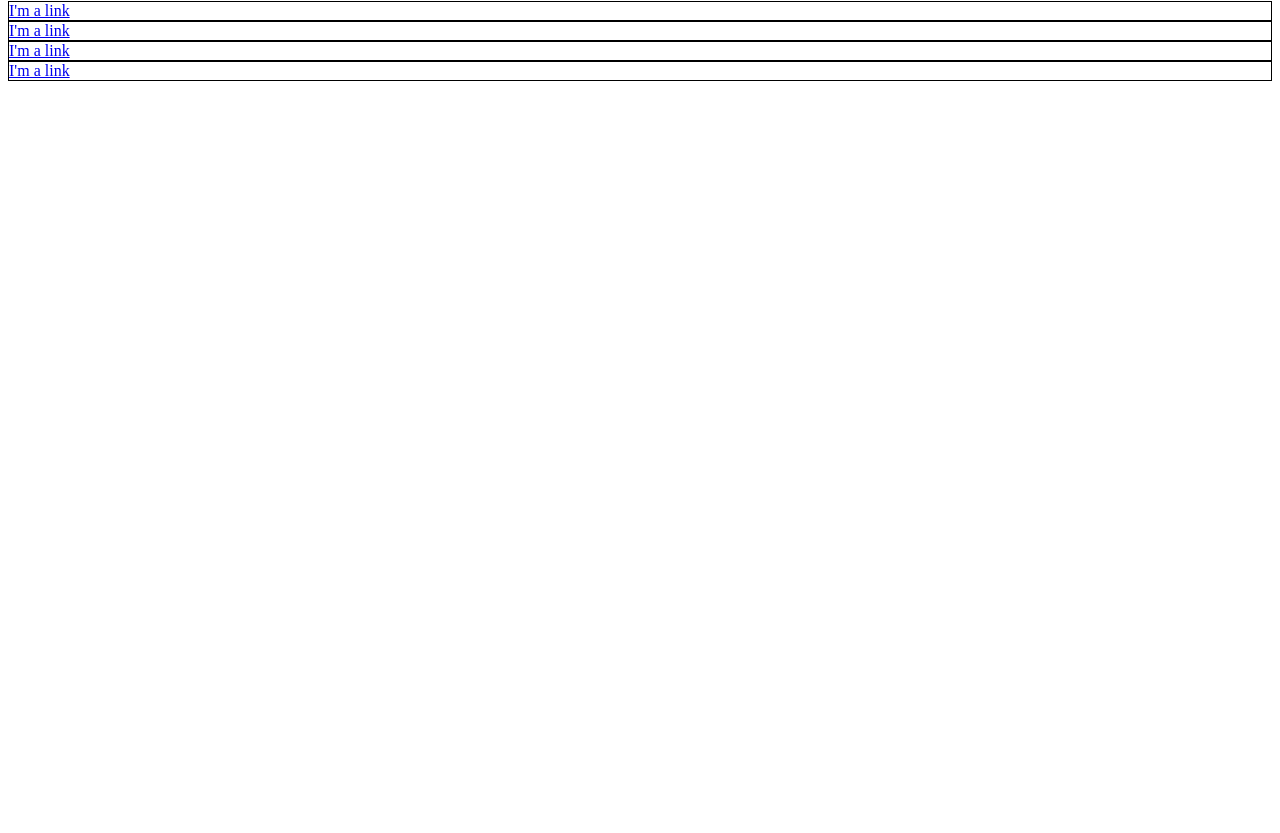
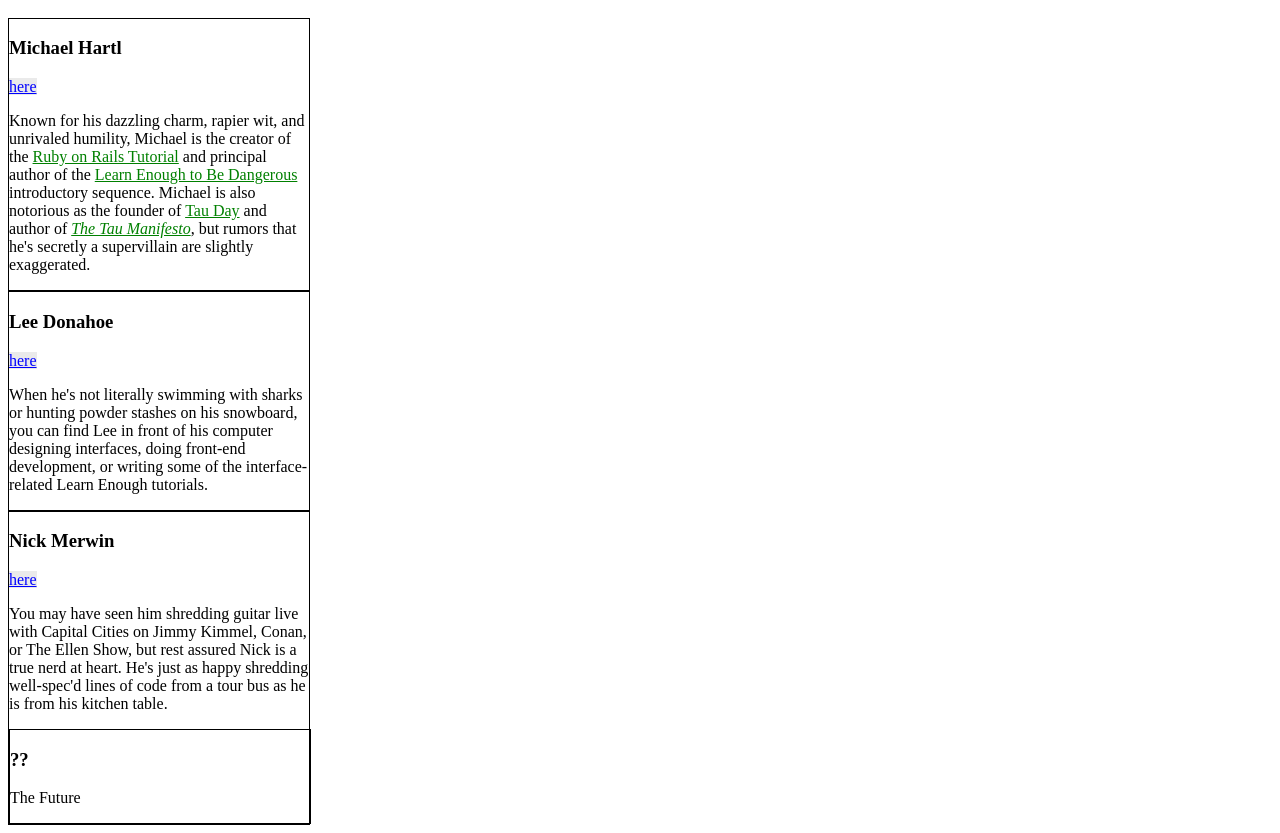
Before and after one commit to deepesh-ludhyani/deepesh-ludhyani.github.io, a plain HTML site: page index.html in a window 1280 px wide. Shown: the part 200-1033 px from the top of the page. Before the commit the page ends 800 px from the top, so only its background shows below. Drawn offline with Linux system fonts and the light colour scheme.

Commit message:
modified file

```diff
--- a/index.html
+++ b/index.html
@@ -1,39 +1,110 @@
 <!DOCTYPE html>
 <html>
+
 <head>
 <title>Test Page: Don't Panic</title>
+
+<style>
+
+.bio-box
+{
+	border: 1px solid black;
+	width: 300px;
+}
+h2
+{
+	font-size: 30px
+}
+
+a /* global styles */
+{
+	color: #ff0000;
+}
+
+.bio-copy a
+ {
+ 	color: green;
+ }
+
+ .social-link {
+  color: blue;
+  background: rgba(150, 150, 150, 0.2)
+}
+
+</style>
+
 <meta charset="utf-8">
 </head>
+
 <body>
 
 <h1>I'm an h1</h1>
 
 <ul>
 <li>
-<a href="http://example.com" target="_blank" style="color: red;">Link</a>
+<a href="http://example.com" target="_blank" >Link</a>
 </li>
 
 <li>
-<a href="http://example.com" style="color: red;">Link</a>
+<a href="http://example.com" target="_blank" >Link</a>
 </li>
 
 <li>
-<a href="http://example.com" style="color: red;">Link</a>
+<a href="http://example.com" target="_blank">Link</a>
 </li>
 </ul>
 
 <h2>I'm an h2</h2>
-<div style="border: 1px solid black;">
-<a href="http://example.com" syle="color: green;">I'm a link</a>
+<div class="bio-box">
+<h3>Michael Hartl</h3>
+<a href="http://twitter.com/mhartl" target="_blank" class="social-link">here</a>
+ <div class="bio-copy">
+<p>
+ Known for his dazzling charm, rapier wit, and unrivaled humility,
+        Michael is the creator of the
+        <a href="http://railstutorial.org/">Ruby on Rails
+        Tutorial</a> and principal author of the
+        <a href="https://learnenough.com/">
+        Learn Enough to Be Dangerous</a> introductory sequence. Michael
+        is also notorious as the founder of
+        <a href="http://tauday.com/">Tau Day</a> and author of
+        <a href="http://tauday.com/tau-manifesto"><em>The Tau
+        Manifesto</em></a>, but rumors that he's secretly a supervillain
+        are slightly exaggerated.
+      </p>
 </div>
-<div style="border: 1px solid black;">
-<a href="http://example.com" syle="color: green;">I'm a link</a>
 </div>
-<div style="border: 1px solid black;">
-<a href="http://example.com" syle="color: green;">I'm a link</a>
-</div>
-<div style="border: 1px solid black;">
-<a href="http://example.com" syle="color: green;">I'm a link</a>
-</div>
+   <div class="bio-box">
+      <h3>Lee Donahoe</h3>
+      <a href="https://twitter.com/leedonahoe" target="_blank" class="social-link">here</a>
+      <div class="bio-copy">
+      <p>
+        When he's not literally swimming with sharks or hunting powder stashes on
+        his snowboard, you can find Lee in front of his computer designing
+        interfaces, doing front-end development, or writing some of the
+        interface-related Learn Enough tutorials.
+      </p>
+    </div>
+    </div>
+
+ <div class="bio-box">
+      <h3>Nick Merwin</h3>
+      <a href="https://twitter.com/nickmerwin" target="_blank"
+      class="social-link">here</a>
+       <div class="bio-copy">
+      <p>
+        You may have seen him shredding guitar live with Capital Cities on Jimmy
+        Kimmel, Conan, or The Ellen Show, but rest assured Nick is a true nerd at
+        heart. He's just as happy shredding well-spec'd lines of code from a tour
+        bus as he is from his kitchen table.
+      </p>
+    </div>
+
+<div class="bio-box">
+      <h3>??</h3>
+      <p>
+        The Future
+      </p>
+    </div>
 </body>
 </html>
```
